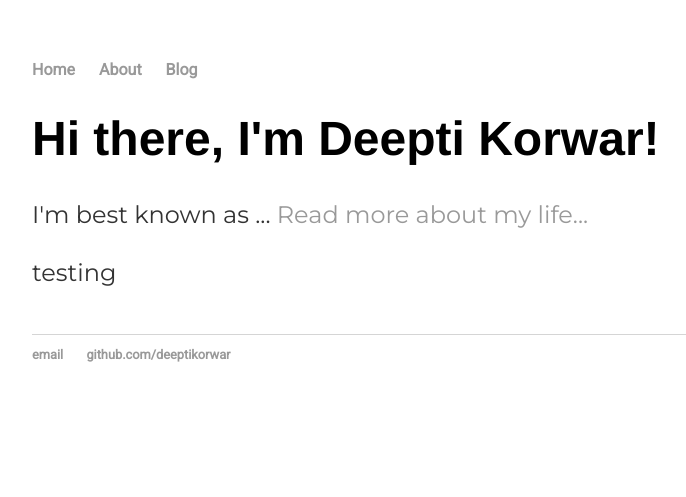
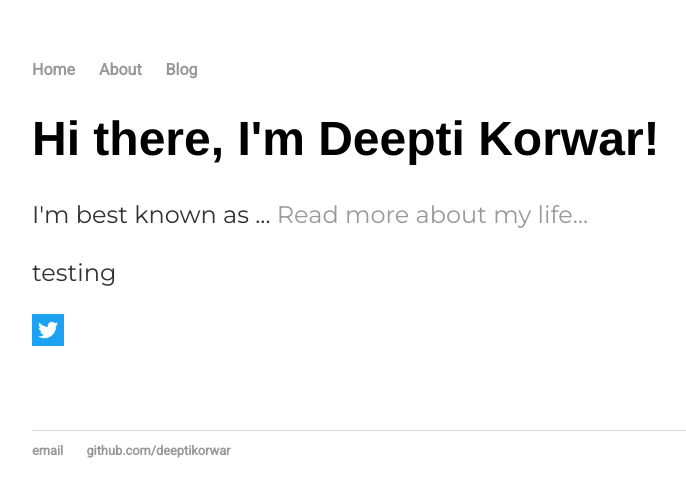
Before and after one commit to deeptikorwar/MyBlog, a Jekyll site: the page built from index.html, in a window 1280 px wide. Shown: the top 497 px of the page, without its empty margins (160-846 px from the left). Built offline with Jekyll 4.4.1, drawn with Linux system fonts in a browser that asks for light colours.

Commit message:
Update main.css

```diff
--- a/css/main.css
+++ b/css/main.css
@@ -52,7 +52,8 @@ ul.posts li {
 .stwitter,
 .slinkedin,
 .sgithub {
-background-size: 32px 32px;
+    width: 32px;
+    height: 32px
 }
 
 .stwitter {
```
